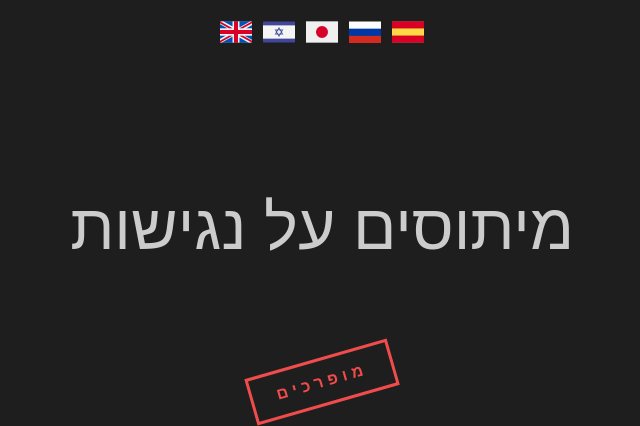
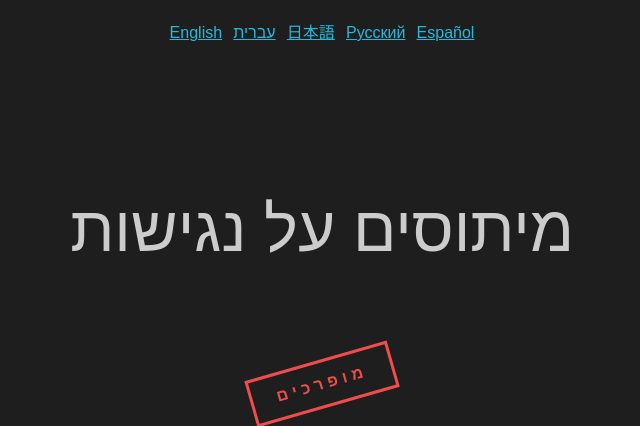
Before and after one commit to sergeicodes/a11ymyths, a web app: file il/index.html in a window 1280 px wide. Shown: the top 426 px of the page, without its empty margins (318-958 px from the left). Run offline with its HTML, style and script files only (its server is not run), Linux system fonts and the light colour scheme.

Commit message:
Update navigation

```diff
--- a/css/styles.css
+++ b/css/styles.css
@@ -137,25 +137,10 @@ footer {
   width: 100%;
   list-style: none;
   padding: 0;
+  flex-wrap: wrap;
 }
 
 .nav__list-item {
-  display: flex;
+  /* display: inline-flex; */
+  margin: 0.25rem;
 }
-
-.nav__list-item:not(:last-child) {
-  margin-right: 0.5rem;
-}
-
-.nav__link:hover,
-.nav__link:focus,
-.nav__link:visited {
-  opacity: 0.8;
-  background: none;
-}
-
-.nav__image {
-  display: block;
-  width: 32px;
-  height: 32px;
-}
--- a/il/index.html
+++ b/il/index.html
@@ -57,15 +57,6 @@
       .myth__title::before {
         content: "מיתוס #" counter(myth);
       }
-
-
-      footer ul {
-        display: flex;
-        list-style: none;
-        margin: 0;
-        padding: 0;
-        justify-content: center;
-      }
     </style>
   </head>
   <body>
@@ -74,29 +65,19 @@
         <nav class="nav">
           <ul class="nav__list">
             <li class="nav__list-item">
-              <a class="nav__link" href="../">
-                <img class="nav__image" src="../images/flag-gb.png" alt="אנגלית" />
-              </a>
+              <a class="nav__link" lang="en" href="../">English</a>
             </li>
             <li class="nav__list-item">
-              <a class="nav__link" href="../il/">
-                <img class="nav__image" src="../images/flag-il.png" alt="עברית" />
-              </a>
+              <a class="nav__link" lang="he" href="../il/">עברית</a>
             </li>
             <li class="nav__list-item">
-              <a class="nav__link" href="../jp/">
-                <img class="nav__image" src="../images/flag-jp.png" alt="יַפָּנִית" />
-              </a>
+              <a class="nav__link" lang="ja" href="../jp/">日本語</a>
             </li>
             <li class="nav__list-item">
-              <a class="nav__link" href="../ru/">
-                <img class="nav__image" src="../images/flag-ru.png" alt="רוּסִי" />
-              </a>
+              <a class="nav__link" lang="ru" href="../ru/">Русский</a>
             </li>
             <li class="nav__list-item">
-              <a class="nav__link" href="../es/">
-                <img class="nav__image" src="../images/flag-es.png" alt="ספרדית" />
-              </a>
+              <a class="nav__link" lang="es" href="../es/">Español</a>
             </li>
           </ul>
         </nav>
@@ -509,10 +490,6 @@
           >@shayr</a
           >.
         </p>
-        <ul>
-          <li> אייקונים נבנו על ידי <a target="_blank" href="https://www.freepik.com">Freepik</a>&nbsp;</li>
-          <li>ונלקחו מ-<a target="_blank" href="https://www.flaticon.com/">www.flaticon.com</a></li>
-        </ul>
       </div>
     </footer>
   </body>
```
Also changed, not shown: es/index.html (+5 -22 lines), index.html (+5 -22 lines), jp/index.html (+6 -21 lines), ru/index.html (+7 -23 lines), images/flag-es.png (deleted), images/flag-gb.png (deleted), images/flag-il.png (deleted), images/flag-jp.png (deleted), images/flag-ru.png (deleted).
